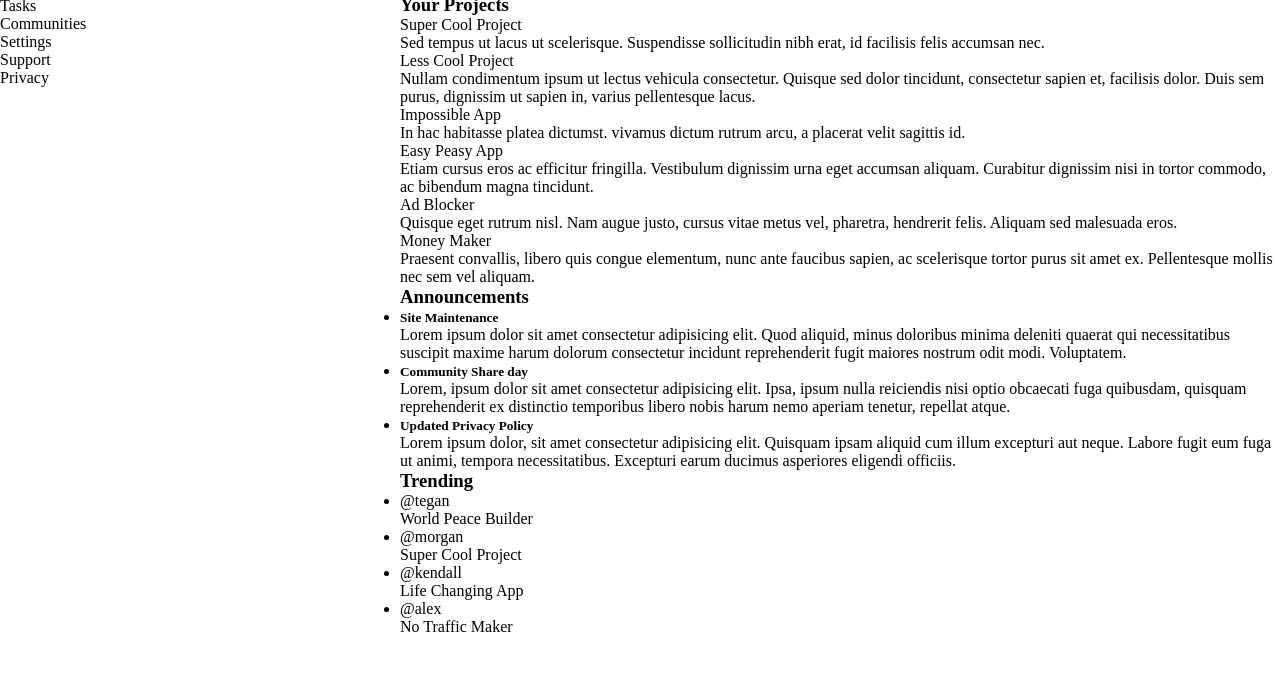
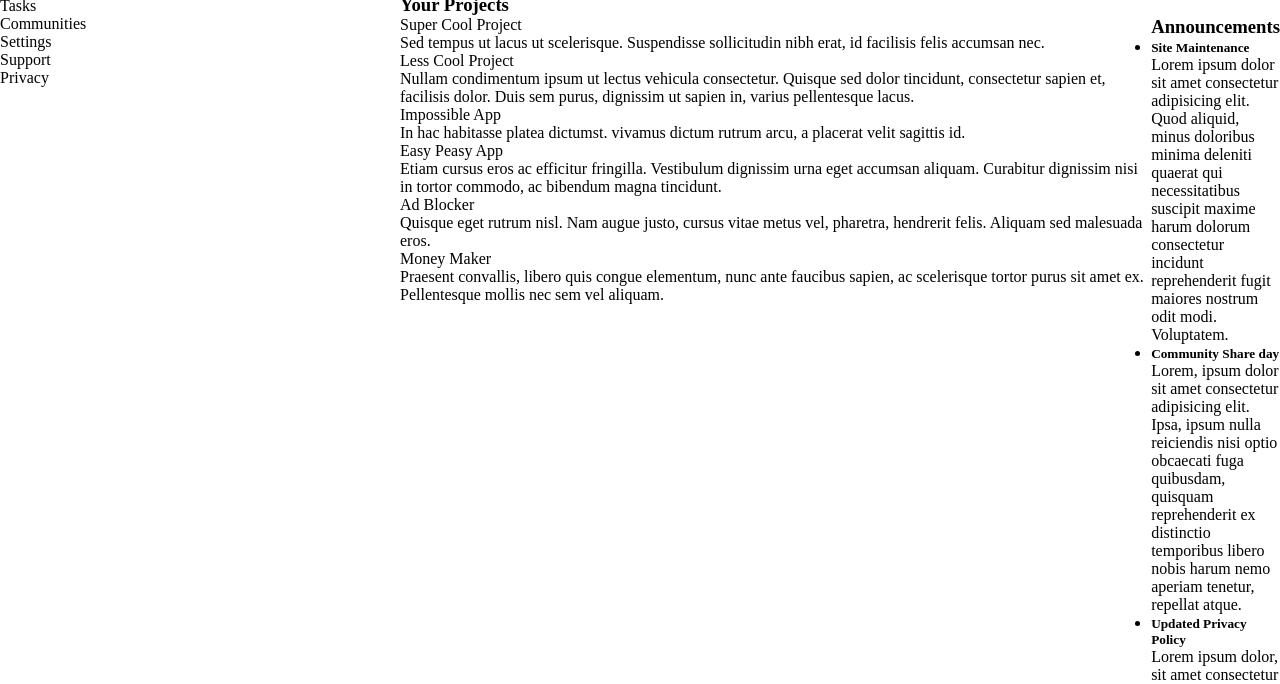
Before and after one commit to Davhho-dev/admin-board2, a plain HTML site: page index.html in a window 1280 px wide. Shown: the part 102-786 px from the top of the page. Drawn offline with Linux system fonts and the light colour scheme.

Commit message:
Create grid for content section

```diff
--- a/style.css
+++ b/style.css
@@ -21,3 +21,18 @@ body {
 .sidebar {
     grid-area: 1 / 1 / 3 / 2;
 }
+
+.content {
+    display: grid;
+    grid-template-columns: auto 1fr;
+    grid-template-rows: min-content 1fr;
+}
+
+.project-container {
+    grid-column: 1 / 2;
+}
+
+.announcement-container,
+.trending-container {
+    grid-column: 2;
+}
```
